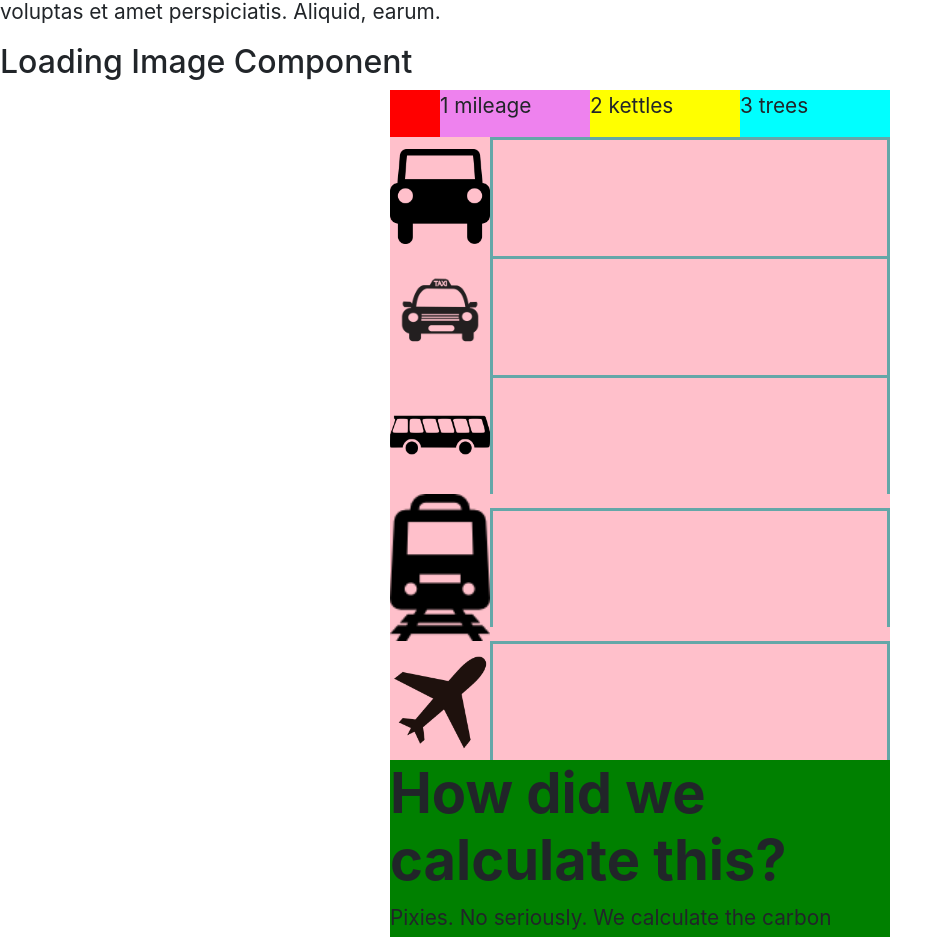
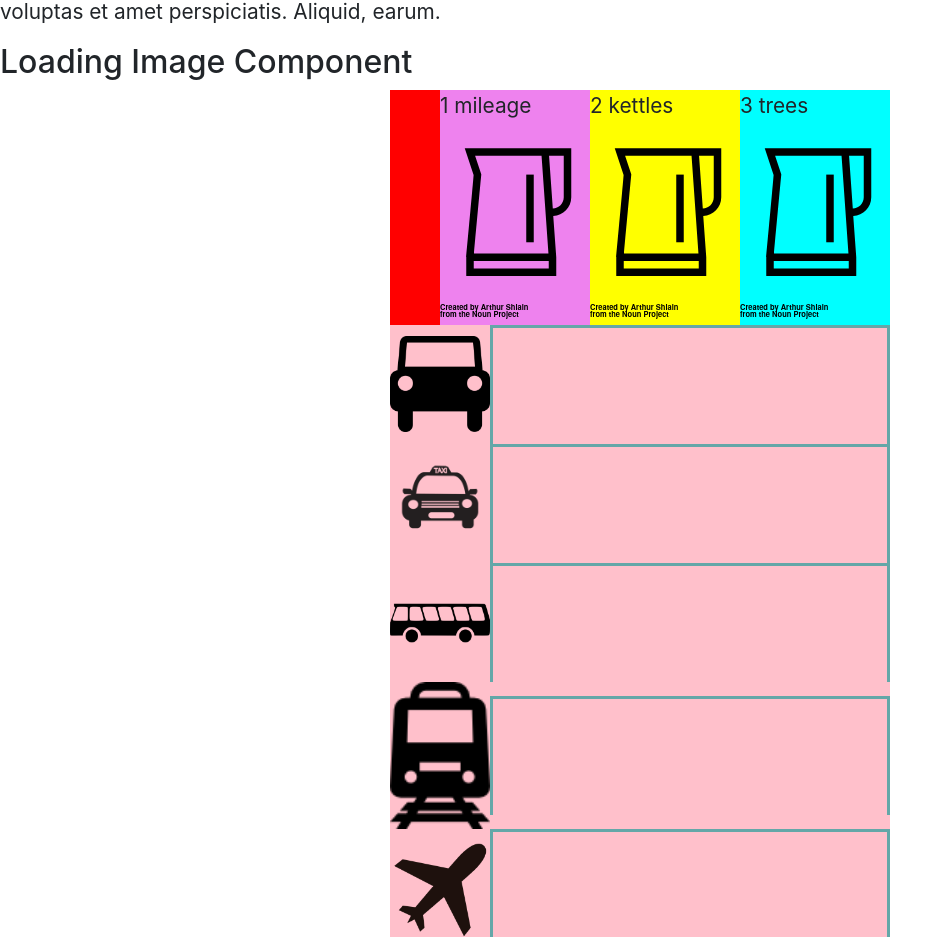
Before and after one commit to SchoolOfCode/w20_final-project-team-e, a React (Create React App) app: page / in a window 1280 px wide. Shown: the part 974-1911 px from the top of the page, without its empty margins (0-952 px from the left). Built offline with nearby package versions, Linux system fonts and the light colour scheme.

Commit message:
added kettle svg icon as placholder to results titles

```diff
--- a/src/components/ResultsCard/ResultsCard.js
+++ b/src/components/ResultsCard/ResultsCard.js
@@ -1,7 +1,6 @@
 import React from "react";
 import styled from "styled-components";
 // import "../ResultsCard/ResultsCard.css";
-// import GiCommercialAirplane from "react-icons/gi";
 
 export default function ResultsCard(props) {
   return (
--- a/src/components/ResultsSection/ResultsSection.js
+++ b/src/components/ResultsSection/ResultsSection.js
@@ -1,6 +1,7 @@
 import React from "react";
 import ResultsCard from "../ResultsCard/ResultsCard";
 //import bicycleImg from "../ResultsCard/bicycle-icon.png";
+import kettleSVG from "/Users/catherinebutler/Documents/school-of-code/w20_final-project-team-e/src/images/kettle-icon.svg";
 import busImg from "../ResultsCard/bus-icon.png";
 import carImg from "../ResultsCard/car-icon.png";
 import planeImg from "../ResultsCard/plane-icon.png";
@@ -16,12 +17,15 @@ export default function ResultsSection(props) {
         {/* <div className="empty"></div> */}
         <div className="mileage-title">
           <p>1 mileage</p>
+          <img src={kettleSVG} alt="kettle icon" />
         </div>
         <div className="kettles-title">
           <p>2 kettles</p>
+          <img src={kettleSVG} alt="kettle icon" />
         </div>
         <div className="trees-title">
           <p>3 trees</p>
+          <img src={kettleSVG} alt="kettle icon" />
         </div>
       </div>
 
```
Also changed, not shown: src/images/kettle-icon.svg (added).
